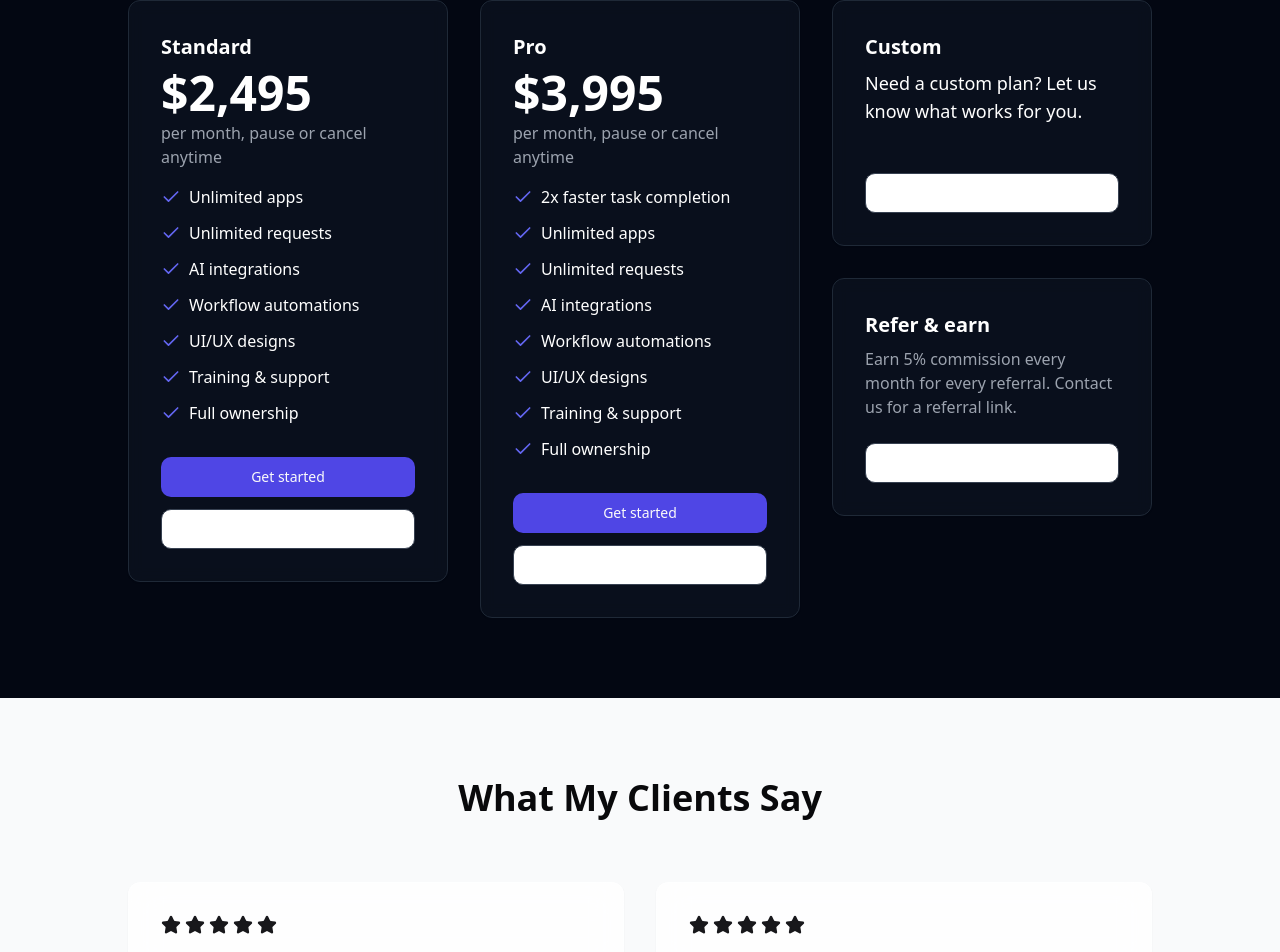
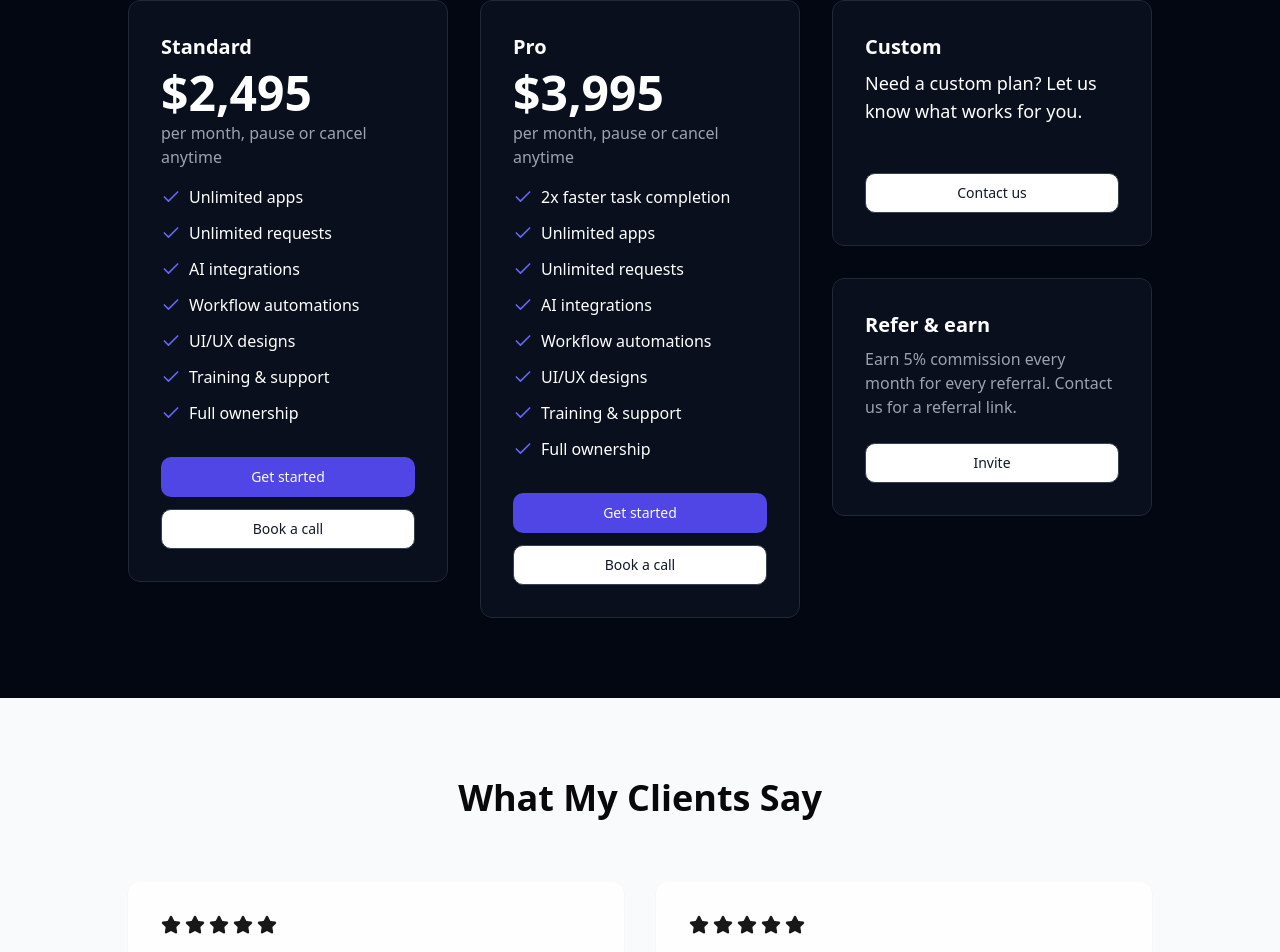
Before and after one commit to amirsyazi/no-code-ahead, a React (Vite) app: page / in a window 1280 px wide. Shown: the part 5130-6082 px from the top of the page. Built offline with nearby package versions, Linux system fonts and the light colour scheme.

Commit message:
Maintain Darker Font Color for Button
Updated the "Book a call" button to ensure it maintains a darker font color for better visibility and consistency.
[skip gpt_engineer]

```diff
--- a/src/components/Pricing.tsx
+++ b/src/components/Pricing.tsx
@@ -53,7 +53,7 @@ export const Pricing = () => {
                 <Button className="w-full bg-indigo-600 hover:bg-indigo-700">Get started</Button>
                 <Button
                   variant="outline"
-                  className="w-full border-gray-700 hover:bg-gray-800 text-white"
+                  className="w-full border-gray-700 hover:bg-gray-800 text-gray-900"
                   onClick={() => window.open('https://savvycal.com/amirsyazi/funnello-intro-call-1', '_blank')}
                 >
                   Book a call
@@ -81,7 +81,7 @@ export const Pricing = () => {
                 <Button className="w-full bg-indigo-600 hover:bg-indigo-700">Get started</Button>
                 <Button
                   variant="outline"
-                  className="w-full border-gray-700 hover:bg-gray-800 text-white"
+                  className="w-full border-gray-700 hover:bg-gray-800 text-gray-900"
                   onClick={() => window.open('https://savvycal.com/amirsyazi/funnello-intro-call-2', '_blank')}
                 >
                   Book a call
@@ -97,7 +97,7 @@ export const Pricing = () => {
                 <p className="text-lg">Need a custom plan? Let us know what works for you.</p>
               </div>
               <div className="flex-1" />
-              <Button className="w-full mt-8 border-gray-700 hover:bg-gray-800 text-white" variant="outline">
+              <Button className="w-full mt-8 border-gray-700 hover:bg-gray-800 text-gray-900" variant="outline">
                 Contact us
               </Button>
             </Card>
@@ -107,7 +107,7 @@ export const Pricing = () => {
               <p className="text-gray-400 mb-6">
                 Earn 5% commission every month for every referral. Contact us for a referral link.
               </p>
-              <Button className="w-full border-gray-700 hover:bg-gray-800 text-white" variant="outline">
+              <Button className="w-full border-gray-700 hover:bg-gray-800 text-gray-900" variant="outline">
                 Invite
               </Button>
             </Card>
```
